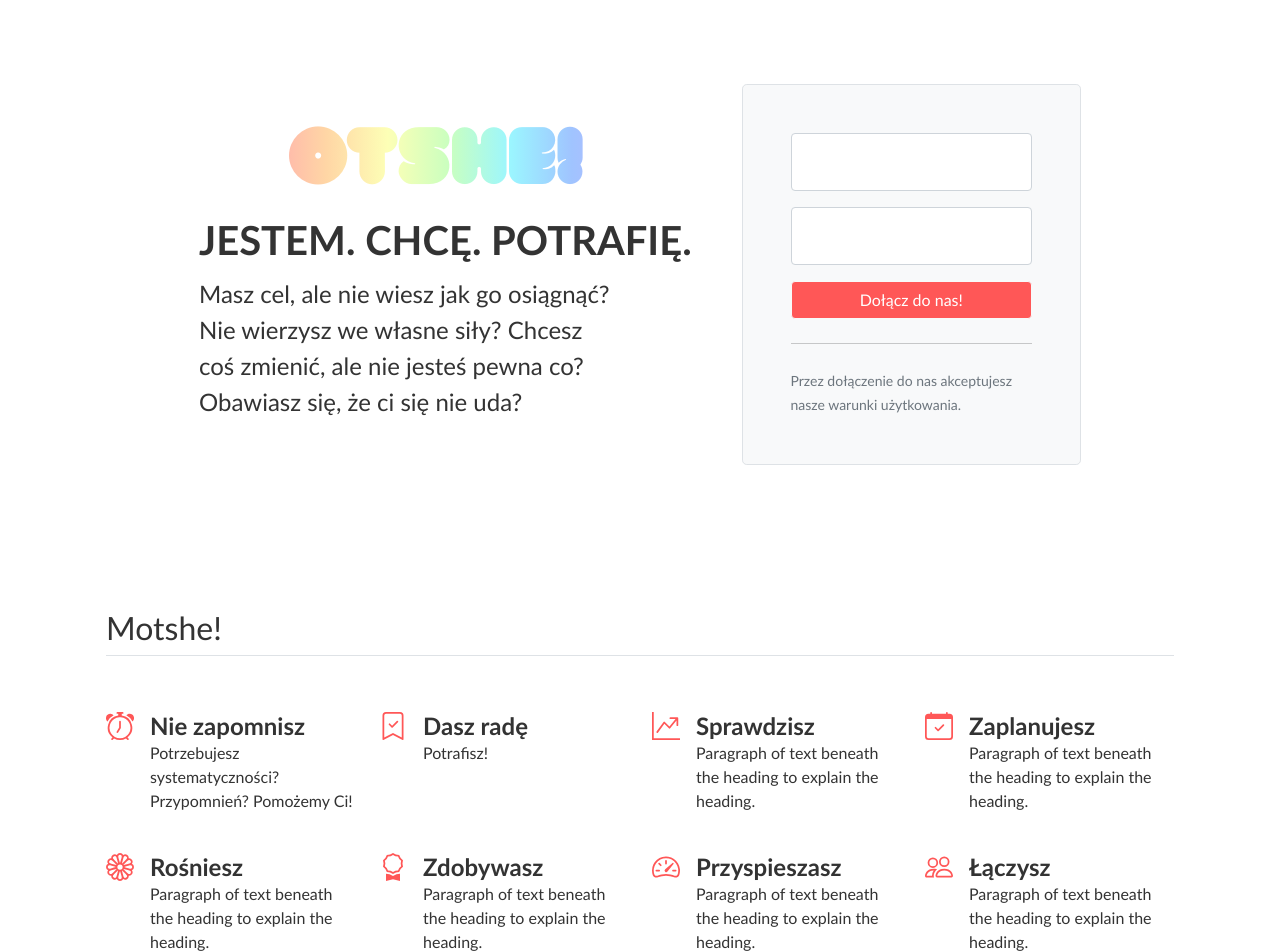
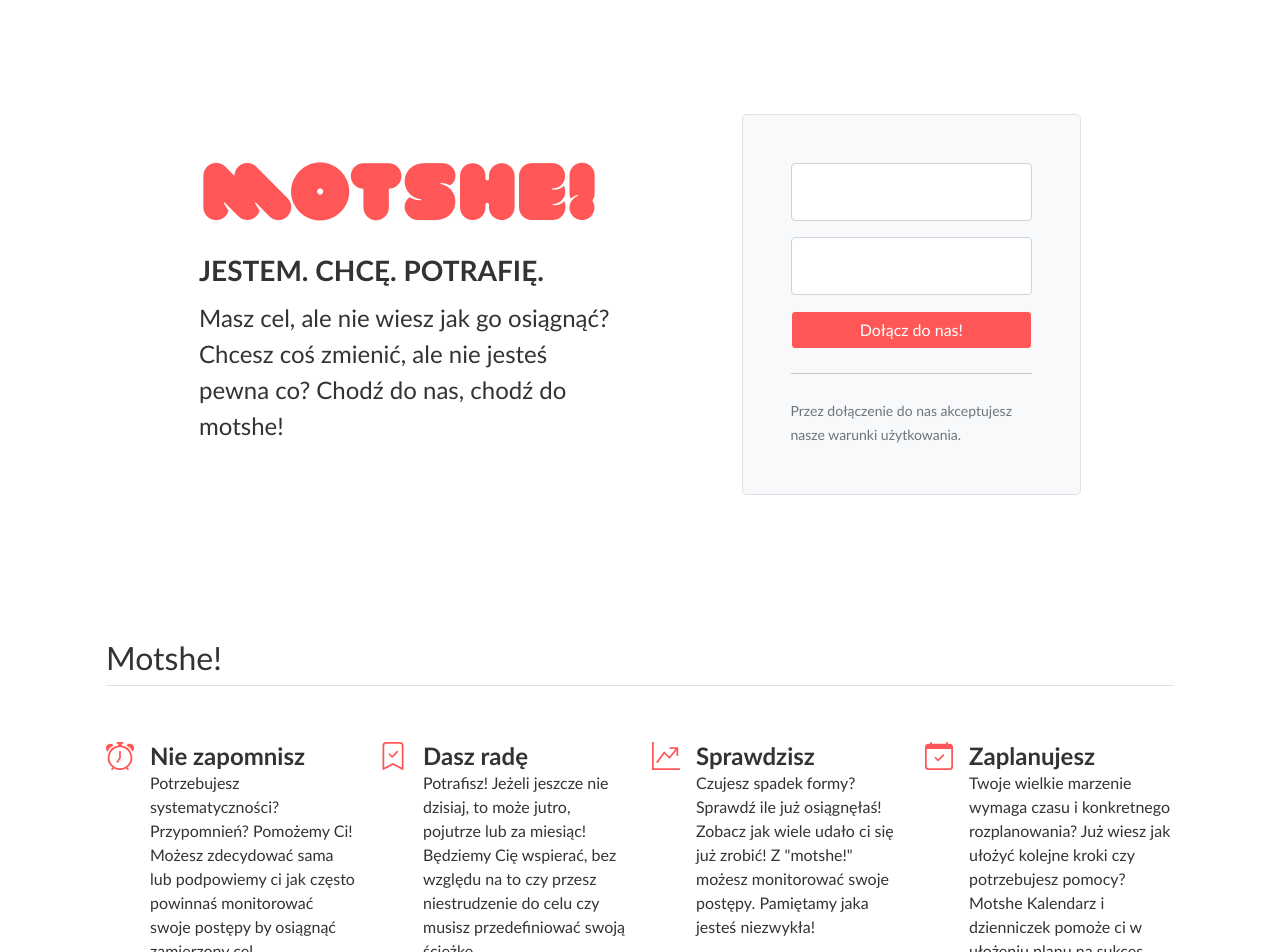
Before and after one commit to Motshe/motshe-app, a React (Create React App) app: page / in a window 1280 px wide. Shown: the part 80-1032 px from the top of the page. Built offline with nearby package versions, Linux system fonts and the light colour scheme.

Commit message:
feat: modify hero

```diff
--- a/src/App.scss
+++ b/src/App.scss
@@ -12,17 +12,29 @@
   }
 }
 
-.gradient__text {
-  background-image: $linear-gradient-full;
-  background-size: 100%;
-  background-repeat: repeat;
-  background-clip: text;
-  -webkit-text-fill-color: transparent;
+.text {
+  &__gradient {
+    background-image: $linear-gradient-full;
+    background-size: 100%;
+    background-repeat: repeat;
+    background-clip: text;
+    -webkit-text-fill-color: transparent;
+  }
+  &__main-color {
+    color: $color-main !important;
+  }
+  &__lg {
+    font-size: $font-size-primary;
+  }
+  &__md {
+    font-size: $font-size-secondary;
+  }
 }
 
 .motshe {
   &-font {
   font-family: $font-motshe;
+  letter-spacing: 2px;
   }
   &-reverse {
     transform: scaleX(-1);
--- a/src/components/NavigationBar/index.js
+++ b/src/components/NavigationBar/index.js
@@ -1,15 +1,15 @@
 import React from 'react';
 import { Container, Nav, Navbar, Button, Image } from 'react-bootstrap';
 import './style.scss';
-import motsheLogo from './m.jpg';
 
 function NavigationBar() {
   return (
     <Navbar className="bg-white">
       <Container>
         <Navbar.Brand href="#home">
-          <Image src={motsheLogo} className="logo" />
-          {/* Motshe! */}
+          <span className="motshe-font motshe-reverse text__lg text__main-color">
+            M
+          </span>
         </Navbar.Brand>
         <Nav className="mr-auto">
           <Nav.Link href="#mamCel">Mam Cel</Nav.Link>
--- a/src/domain/LandingPage/Features/index.js
+++ b/src/domain/LandingPage/Features/index.js
@@ -20,7 +20,11 @@ function Features() {
           </svg>
           <div>
             <h4 className="fw-bold mb-0">Nie zapomnisz</h4>
-            <p>Potrzebujesz systematyczności? Przypomnień? Pomożemy Ci!</p>
+            <p>
+              Potrzebujesz systematyczności? Przypomnień? Pomożemy Ci! Możesz
+              zdecydować sama lub podpowiemy ci jak często powinnaś monitorować
+              swoje postępy by osiągnąć zamierzony cel.
+            </p>
           </div>
         </div>
         <div className="col d-flex align-items-start">
@@ -40,7 +44,11 @@ function Features() {
           </svg>
           <div>
             <h4 className="fw-bold mb-0">Dasz radę</h4>
-            <p>Potrafisz! </p>
+            <p>
+              Potrafisz! Jeżeli jeszcze nie dzisiaj, to może jutro, pojutrze lub
+              za miesiąc! Będziemy Cię wspierać, bez względu na to czy przesz
+              niestrudzenie do celu czy musisz przedefiniować swoją ścieżkę.
+            </p>
           </div>
         </div>
         <div className="col d-flex align-items-start">
@@ -59,7 +67,11 @@ function Features() {
           </svg>
           <div>
             <h4 className="fw-bold mb-0">Sprawdzisz</h4>
-            <p>Paragraph of text beneath the heading to explain the heading.</p>
+            <p>
+              Czujesz spadek formy? Sprawdź ile już osiągnęłaś! Zobacz jak wiele
+              udało ci się już zrobić! Z &quot;motshe!&quot; możesz monitorować
+              swoje postępy. Pamiętamy jaka jesteś niezwykła!
+            </p>
           </div>
         </div>
 
@@ -77,7 +89,11 @@ function Features() {
           </svg>
           <div>
             <h4 className="fw-bold mb-0">Zaplanujesz</h4>
-            <p>Paragraph of text beneath the heading to explain the heading.</p>
+            <p>
+              Twoje wielkie marzenie wymaga czasu i konkretnego rozplanowania?
+              Już wiesz jak ułożyć kolejne kroki czy potrzebujesz pomocy? Motshe
+              Kalendarz i dzienniczek pomoże ci w ułożeniu planu na sukces.
+            </p>
           </div>
         </div>
         <div className="col d-flex align-items-start">
@@ -93,7 +109,11 @@ function Features() {
           </svg>
           <div>
             <h4 className="fw-bold mb-0">Rośniesz</h4>
-            <p>Paragraph of text beneath the heading to explain the heading.</p>
+            <p>
+              Rozwijasz się, uczysz, otwierasz. Poznajesz siebie i swoje
+              możliwości. Świadomie budujesz swoją pewność siebie wraz ze
+              wsparciem naszej motshe społeczności i inspirujących kobiet.
+            </p>
           </div>
         </div>
         <div className="col d-flex align-items-start">
@@ -110,7 +130,11 @@ function Features() {
           </svg>
           <div>
             <h4 className="fw-bold mb-0">Zdobywasz</h4>
-            <p>Paragraph of text beneath the heading to explain the heading.</p>
+            <p>
+              Tak wiemy, że wirtualne marchewki na zachętę są tylko wirtualne,
+              ale przecież też mogą chrupać? Nie bijemy kijem, a w naszych
+              wygranych marchewkach zdecydowanie jest metoda!
+            </p>
           </div>
         </div>
         <div className="col d-flex align-items-start">
@@ -130,7 +154,11 @@ function Features() {
           </svg>
           <div>
             <h4 className="fw-bold mb-0">Przyspieszasz</h4>
-            <p>Paragraph of text beneath the heading to explain the heading.</p>
+            <p>
+              Im więcej o sobie wiesz, tym lepiej się rozumiesz, tym szybciej
+              się rozwijasz. Tym szybciej i łatwiej zaplanujesz drugi, trzeci i
+              dziesiąty cel. Nie zatrzymuj się!
+            </p>
           </div>
         </div>
         <div className="col d-flex align-items-start">
@@ -146,7 +174,12 @@ function Features() {
           </svg>
           <div>
             <h4 className="fw-bold mb-0">Łączysz</h4>
-            <p>Paragraph of text beneath the heading to explain the heading.</p>
+            <p>
+              Próbujesz zdobyć nowy zawód, dostać awans, coś zmienić? Nie jesteś
+              sama! W motshe jesteśmy częścią całości, wymieniamy się
+              doświadczeniami i wspomagamy w obraniu, utrzymaniu i osiąganiu
+              celu.
+            </p>
           </div>
         </div>
       </div>
--- a/src/domain/LandingPage/Hero/index.js
+++ b/src/domain/LandingPage/Hero/index.js
@@ -5,22 +5,23 @@ function Hero() {
     <div className="container col-xl-10 col-xxl-8 px-4 py-5">
       <div className="row align-items-center g-lg-5 py-5">
         <div className="col-lg-7 text-center text-lg-start">
-          <h1 className="display-1 fw-bold lh-1 mb-3 gradient__text">
-            <span className="motshe-font motshe-reverse">M</span>
-            <span className="motshe-font">O</span>
-            <span className="motshe-font">T</span>
-            <span className="motshe-font">S</span>
-            <span className="motshe-font">H</span>
-            <span className="motshe-font">E</span>
-            <span className="motshe-font">!</span>
+          <h1 className="display-1 fw-bold lh-1 mb-3">
+            <span className="motshe-font motshe-reverse text__main-color">
+              M
+            </span>
+            <span className="motshe-font text__main-color">O</span>
+            <span className="motshe-font text__main-color">T</span>
+            <span className="motshe-font text__main-color">S</span>
+            <span className="motshe-font text__main-color">H</span>
+            <span className="motshe-font text__main-color">E</span>
+            <span className="motshe-font text__main-color">!</span>
           </h1>
-          <h3 className="display-6 fw-bold lh-1 mb-3">
+          <h3 className="display-7 fw-bold lh-1 mb-3 ">
             JESTEM. CHCĘ. POTRAFIĘ.
           </h3>
           <p className="col-lg-10 fs-4">
-            Masz cel, ale nie wiesz jak go osiągnąć? Nie wierzysz we własne
-            siły? Chcesz coś zmienić, ale nie jesteś pewna co? Obawiasz się, że
-            ci się nie uda?
+            Masz cel, ale nie wiesz jak go osiągnąć? Chcesz coś zmienić, ale nie
+            jesteś pewna co? Chodź do nas, chodź do motshe!
           </p>
         </div>
         <div className="col-md-10 mx-auto col-lg-5">
--- a/src/styles/_variables.scss
+++ b/src/styles/_variables.scss
@@ -47,4 +47,4 @@ $lightPink: #ffc6ff;
 
 // Gradient background
 
-$linear-gradient-full: linear-gradient(90deg, $color-main 1% , $pink, $orange,$yellow,$lightGreen,$juicyGreen, $blue, $purple,$lightPink);
+$linear-gradient-full: linear-gradient(90deg, $pink, $orange,$yellow,$lightGreen,$juicyGreen, $blue, $purple,$lightPink);
```
